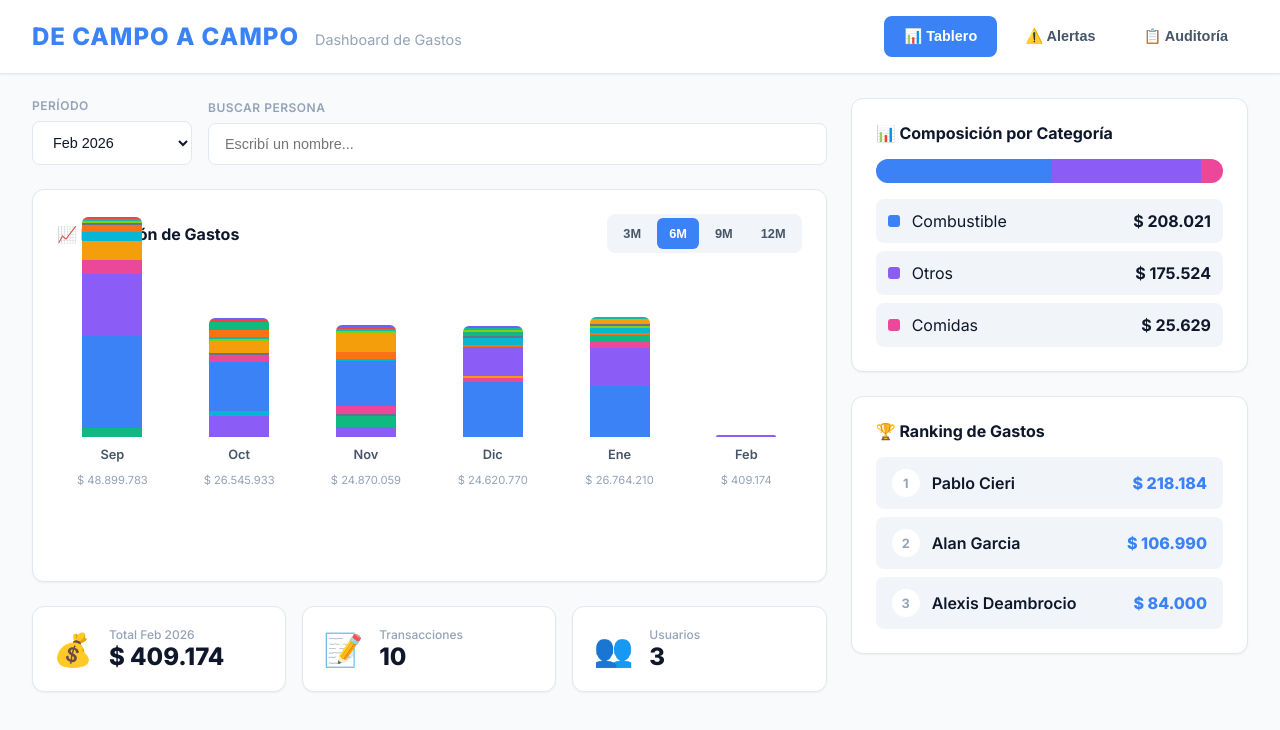
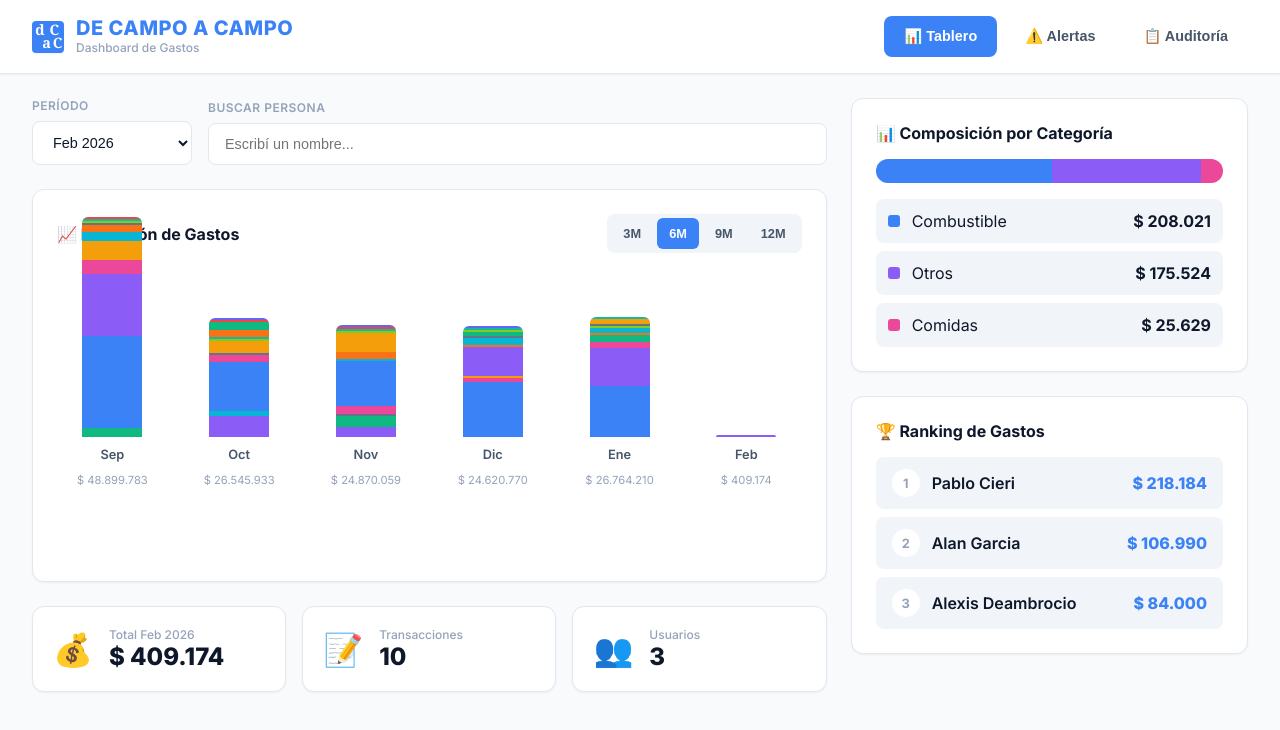
Before and after one commit to jsineriz-commits/decampoacampo-dashboard, a React (Vite) app: page / in a window 1280 px wide. Shown: the top 730 px of the page. Built offline with nearby package versions, Linux system fonts and the light colour scheme.

Commit message:
Implementacion de nuevo logo en rama alternativaA

```diff
--- a/src/App.jsx
+++ b/src/App.jsx
@@ -17,6 +17,22 @@ const CATEGORY_COLORS = {
     'Impuestos': '#ef4444',
     'Reparaciones': '#eab308'
 };
+
+const Logo = () => (
+    <div className="logo-wrapper">
+        <svg width="32" height="32" viewBox="0 0 100 100" className="logo-icon">
+            <rect width="100" height="100" fill="#3b82f6" />
+            <text x="10" y="45" fontFamily="Georgia, serif" fontSize="45" fill="white" fontWeight="bold">d</text>
+            <text x="55" y="45" fontFamily="Georgia, serif" fontSize="45" fill="white" fontWeight="bold">C</text>
+            <text x="32" y="85" fontFamily="Georgia, serif" fontSize="45" fill="white" fontWeight="bold">a</text>
+            <text x="65" y="85" fontFamily="Georgia, serif" fontSize="45" fill="white" fontWeight="bold">C</text>
+        </svg>
+        <div className="logo-text">
+            <span className="logo-title">DE CAMPO A CAMPO</span>
+            <span className="logo-subtitle">Dashboard de Gastos</span>
+        </div>
+    </div>
+);
 
 function parseCSVLine(line) {
     const result = [];
@@ -332,8 +348,7 @@ function App() {
             {/* Header */}
             <header className="app-header">
                 <div className="header-left">
-                    <h1 className="logo">DE CAMPO A CAMPO</h1>
-                    <span className="subtitle">Dashboard de Gastos</span>
+                    <Logo />
                 </div>
                 <nav className="header-nav">
                     <button
--- a/src/styles/index.css
+++ b/src/styles/index.css
@@ -84,16 +84,35 @@ body {
   gap: 1rem;
 }
 
-.logo {
-  font-size: 1.5rem;
+.logo-wrapper {
+  display: flex;
+  align-items: center;
+  gap: 0.75rem;
+}
+
+.logo-icon {
+  border-radius: 4px;
+  box-shadow: var(--shadow-sm);
+}
+
+.logo-text {
+  display: flex;
+  flex-direction: column;
+}
+
+.logo-title {
+  font-size: 1.25rem;
   font-weight: 800;
   color: var(--accent-blue);
-  letter-spacing: 1px;
+  letter-spacing: 0.5px;
+  line-height: 1;
 }
 
-.subtitle {
+.logo-subtitle {
   color: var(--text-muted);
-  font-size: 0.9rem;
+  font-size: 0.75rem;
+  font-weight: 500;
+  margin-top: 2px;
 }
 
 .header-nav {
```
Also changed, not shown: descargar-datos.js (added, +36 -0 lines).
